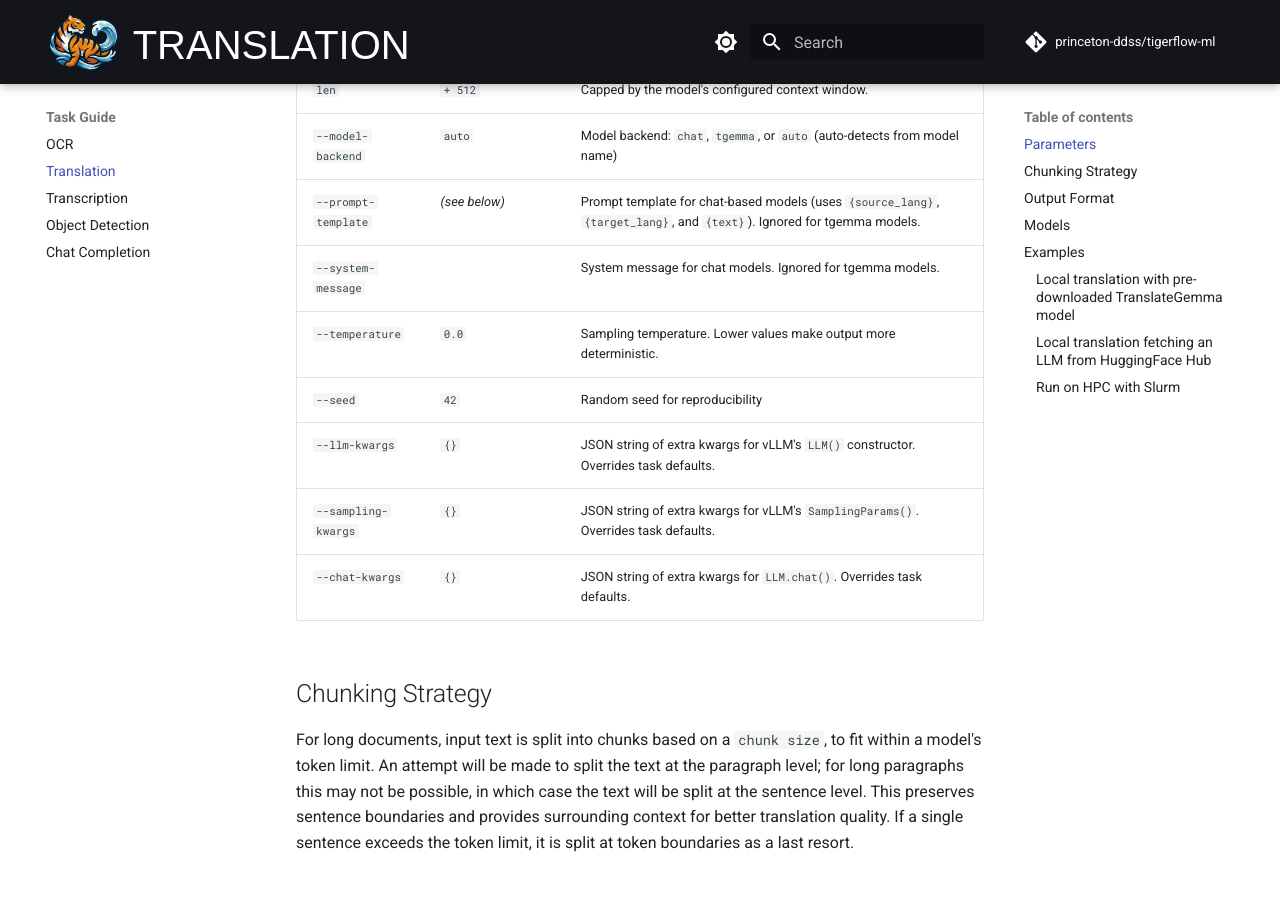
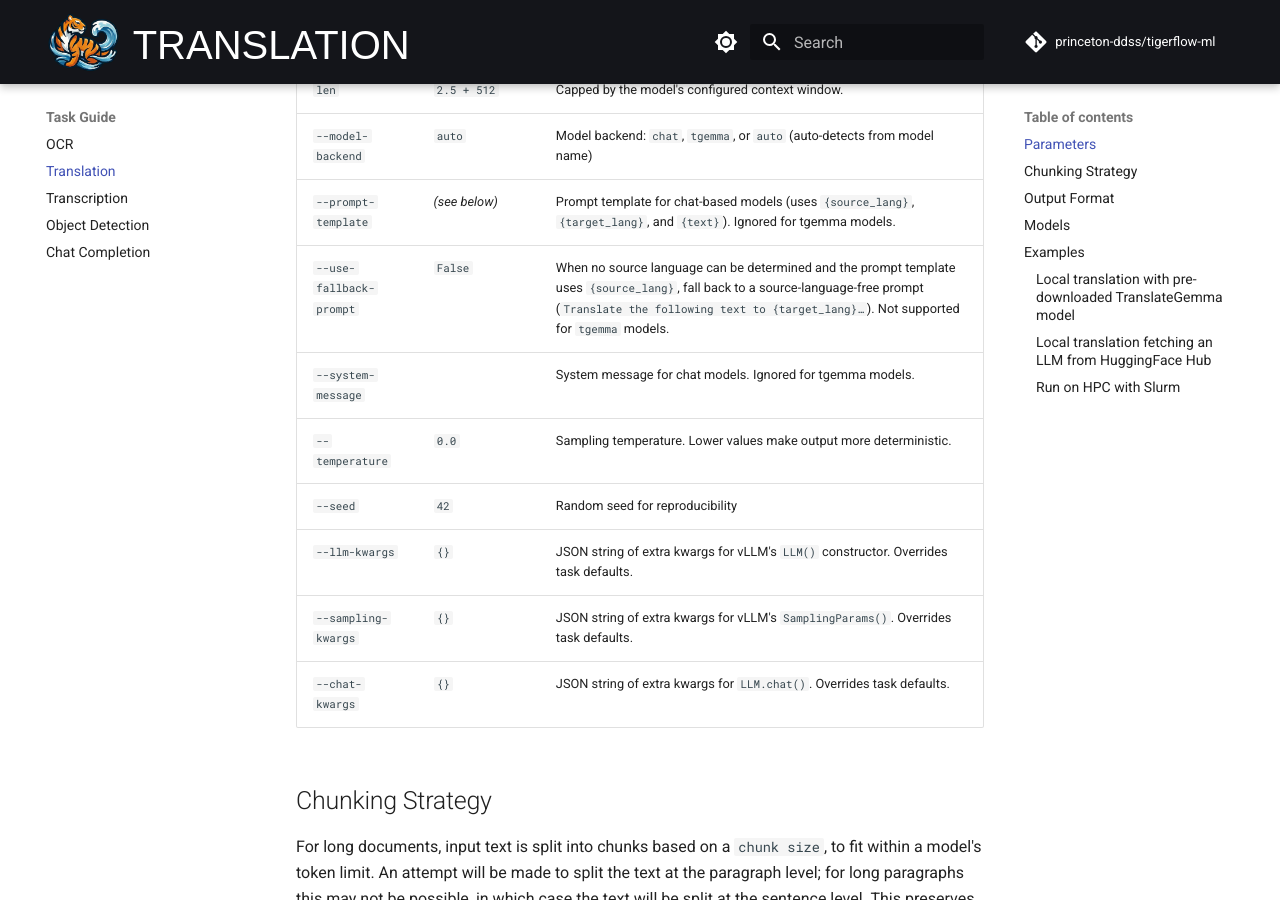
Before and after one commit to princeton-ddss/tigerflow-ml, an MkDocs documentation site: the page built from docs/mkdocs/tasks/translate.md, in a window 1280 px wide and 900 px high, scrolled down 820 px. Built offline with MkDocs 1.6.1 and Material for MkDocs 9.7.7, drawn with Linux system fonts in a browser that asks for light colours; some web fonts are replaced; comment, search, counter and statistics services are not loaded; the version menu is left out.

Commit message:
docs: add --use-fallback-prompt to docs

```diff
--- a/docs/mkdocs/tasks/translate.md
+++ b/docs/mkdocs/tasks/translate.md
@@ -17,6 +17,7 @@ Translate text documents using HuggingFace [vLLM optimized TranslateGemma](https
 | `--max-model-len`    | `chunk_size × 2.5 + 512`         | Maximum sequence length (input + output tokens) passed to vLLM. Capped by the model's configured context window.                 |
 | `--model-backend`    | `auto`                           | Model backend: `chat`, `tgemma`, or `auto` (auto-detects from model name)                                                        |
 | `--prompt-template`  | *(see below)*                    | Prompt template for chat-based models (uses `{source_lang}`, `{target_lang}`, and `{text}`). Ignored for tgemma models.          |
+| `--use-fallback-prompt` | `False`                       | When no source language can be determined and the prompt template uses `{source_lang}`, fall back to a source-language-free prompt (`Translate the following text to {target_lang}…`). Not supported for `tgemma` models. |
 | `--system-message`   |                                  | System message for chat models. Ignored for tgemma models.                                                                       |
 | `--temperature`      | `0.0`                            | Sampling temperature. Lower values make output more deterministic.                                                               |
 | `--seed`             | `42`                             | Random seed for reproducibility                                                                                                  |
```
Also changed, not shown: src/tigerflow_ml/text/translate/README.md.
